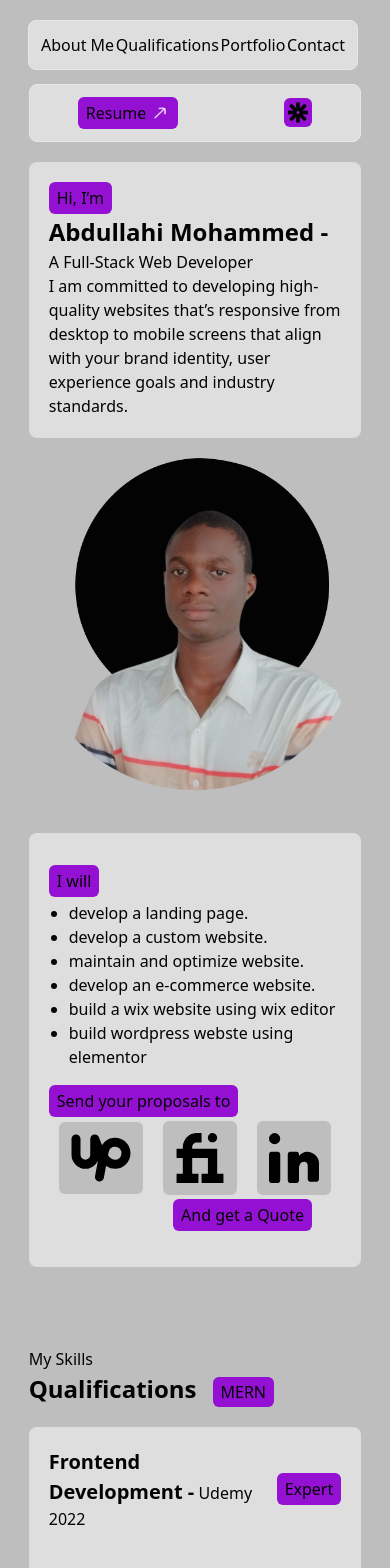
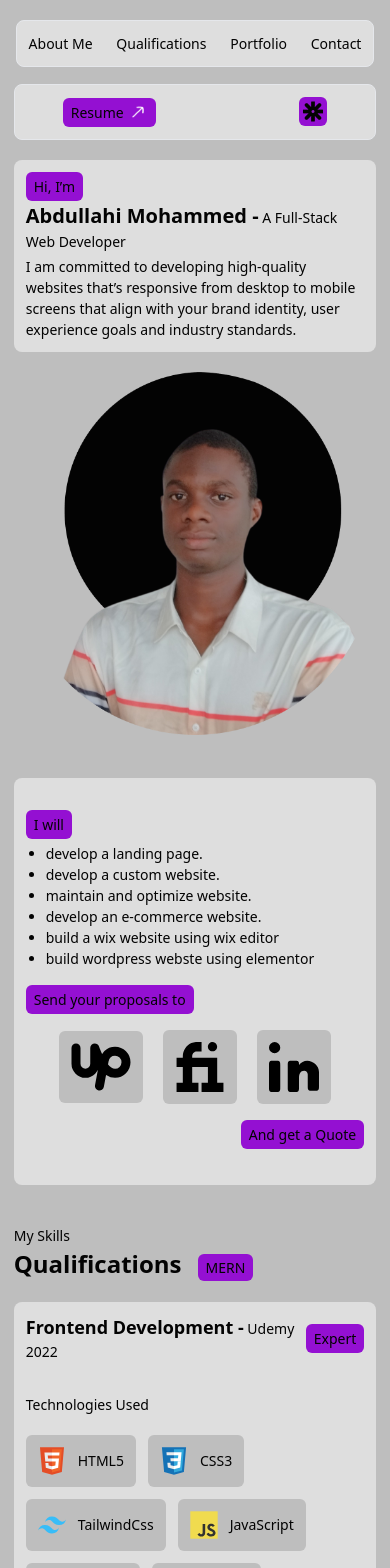
Before and after one commit to abdullahi-mohammed/portfoliov2, a React (Vite) app: page / in a window 390 px wide. Shown: the top 1568 px of the page. Built offline with nearby package versions, Linux system fonts and the light colour scheme.

Commit message:
worked on mobile screen

```diff
--- a/index.html
+++ b/index.html
@@ -8,7 +8,7 @@
   <title>Abdullahi Mohammed Portfolio</title>
 </head>
 
-<body class="p-5 bg-[#bebebe] text-[#030303] dark:bg-[#161616] dark:text-white ">
+<body class="bg-[#bebebe] text-[#030303] dark:bg-[#161616] dark:text-white ">
   <div id="root"></div>
   <script type="module" src="/src/main.tsx"></script>
 </body>
--- a/src/App.tsx
+++ b/src/App.tsx
@@ -19,13 +19,13 @@ function App() {
   }, []);
 
   return (
-    <div className='dark:bg-[#161616] relative dark:text-white bg-[#bebebe] text-[#030303] max-w-[1240px] w-[95%] mx-auto'>
+    <div className='px-1 py-5 md:p-5 text-[14px] md:text-[16px] dark:bg-[#161616] relative dark:text-white bg-[#bebebe] text-[#030303] max-w-[1240px] w-[95%] mx-auto'>
       <Header />
       <Hero />
       <Qualifications />
       <Portfolio />
       <Contact />
-      <hr className='mt-20' />
+      <hr className='mt-10 md:mt-20' />
       <Footer />
     </div>
   )
--- a/src/components/card.tsx
+++ b/src/components/card.tsx
@@ -1,7 +1,7 @@
 
 const Card = (props: any) => {
     return (
-        <div data-aos={props.dataAos} className={`${props.className} dark:bg-[#030303] dark:text-white bg-[#dedede] text-[#030303] p-5 rounded-lg`}>
+        <div data-aos={props.dataAos} className={`${props.className} dark:bg-[#030303] dark:text-white bg-[#dedede] text-[#030303] p-3 md:p-5 rounded-lg`}>
             {props.children}
         </div>
     )
--- a/src/components/contact.tsx
+++ b/src/components/contact.tsx
@@ -3,7 +3,7 @@ import Card from "./card";
 
 const Contact = () => {
     return (
-        <section id="contact" className="mt-20">
+        <section id="contact" className="mt-10 md:mt-20">
             <h4>Connect with me through:</h4>
             <ul className="flex flex-wrap gap-5 mt-5">
                 <li><a href="https://github.com/mabdul45" target="_blank">
--- a/src/components/footer.tsx
+++ b/src/components/footer.tsx
@@ -2,7 +2,7 @@
 const Footer = () => {
     return (
         <footer className="m-5">
-            <ul className="flex flex-col md:flex-row justify-between items-center
+            <ul className="flex flex-col md:flex-row gap-4 md:gap-auto justify-between items-center
             ">
                 <li>Built using react and tailwind</li>
                 <li>2024 - Built by me Figma</li>
--- a/src/components/header.tsx
+++ b/src/components/header.tsx
@@ -50,7 +50,7 @@ const Header = () => {
     return (
         <header className="z-[99999] md:sticky top-5 md:flex justify-between items-center md:gap-24">
 
-            <ul className="z-10 hover:text-[#9410D2] md:relative fixed left-7 right-8 md:left-auto md:right-auto top-5 md:top-0 dark:bg-[#030303] dark:text-white bg-[#dedede] text-[#030303] flex flex-1 justify-between items-center md:px-12 md:py-3 p-3 rounded-lg border-solid border">
+            <ul className="z-10 hover:text-[#9410D2] md:relative fixed right-[4%] left-[4%] md:left-auto md:right-auto top-5 md:top-0 dark:bg-[#030303] dark:text-white bg-[#dedede] text-[#030303] flex flex-1 justify-between items-center md:px-12 md:py-3 p-3 rounded-lg border-solid border">
                 <li><Link
                     activeClass="active"
                     to="about"
--- a/src/components/hero.tsx
+++ b/src/components/hero.tsx
@@ -13,15 +13,15 @@ const Hero = () => {
         <div id="about" className="mt-5">
             <Card dataAos="fade" className="">
                 <div><p className="px-2 py-1 rounded-md bg-[#9410D2] w-fit">Hi, I’m</p></div>
-                <p><span className="text-[24px] font-bold">Abdullahi Mohammed -</span> <span>A Full-Stack Web Developer</span></p>
-                <p>I am committed to developing high-quality websites that’s responsive from desktop to mobile screens that align with your brand identity, user experience goals and industry standards.</p>
+                <p><span className="text-[20px] md:text-[24px] font-bold">Abdullahi Mohammed -</span> <span>A Full-Stack Web Developer</span></p>
+                <p className="mt-1">I am committed to developing high-quality websites that’s responsive from desktop to mobile screens that align with your brand identity, user experience goals and industry standards.</p>
             </Card>
 
             <ul className="mt-5 flex flex-col md:flex-row justify-between items-center gap-10">
                 <li className="mx-auto">
                     <img className="w-[400px]" src={abdullahi_picture} alt="Abdullahi Picture" />
                 </li>
-                <li className="flex-1">
+                <li className="flex-1 w-full md:w-auto">
                     <Card className="py-8">
                         <p className="px-2 py-1 rounded-md bg-[#9410D2] w-fit mb-1">I will</p>
                         <ul className="list-disc ml-5">
@@ -32,7 +32,7 @@ const Hero = () => {
                             <li>build a  wix website using wix editor</li>
                             <li>build wordpress webste using elementor</li>
                         </ul>
-                        <p className="px-2 py-1 rounded-md bg-[#9410D2] w-fit mt-4 mb-1
+                        <p className="px-2 py-1 rounded-md bg-[#9410D2] w-fit mt-4 mb-4 md:mb-auto
                         ">Send your proposals to</p>
                         <ul className="flex items-center justify-center gap-5">
                             <li><a href="https://www.upwork.com/freelancers/abdullahimohammed" target="_blank" className="flex p-3 items-center justify-center rounded-md dark:bg-[#161616] dark:text-white bg-[#bebebe] text-[#030303] dark:hover:bg-[#2e2e2e] hover:bg-[#9e9e9e] transition-all duration-300 w-fit"><svg xmlns="http://www.w3.org/2000/svg" className="dark:stroke-white stroke-black" width="60" height="48" fill="none"><path stroke="" stroke-linecap="round" stroke-linejoin="round" stroke-width="9" d="M5 5v15.833c0 5.175 4.269 9.5 9.375 9.5s9.375-4.325 9.375-9.5V5c3.125 7.917 8.991 25.333 20.313 25.333C50.02 30.333 55 25.287 55 19.25S50.02 8.167 44.062 8.167c-6.334 0-10.084 4.75-10.937 9.5C32.369 21.878 28.437 43 28.437 43" /></svg></a></li>
@@ -40,7 +40,7 @@ const Hero = () => {
                             </li>
                             <li><a href="https://www.linkedin.com/in/abdullahi-mohammed-website-developer/" target="_blank" className="flex p-3 items-center justify-center rounded-md dark:bg-[#161616] dark:text-white bg-[#bebebe] text-[#030303] dark:hover:bg-[#2e2e2e] hover:bg-[#9e9e9e] transition-all duration-300 w-fit"><svg xmlns="http://www.w3.org/2000/svg" width="50" height="50" className="dark:fill-white" ><path d="M6.25 18.75H5c-2.357 0-3.536 0-4.268.732C0 20.215 0 21.393 0 23.75V45c0 2.357 0 3.535.732 4.268C1.464 50 2.643 50 5 50h1.25c2.357 0 3.535 0 4.268-.732.732-.733.732-1.911.732-4.268V23.75c0-2.357 0-3.535-.732-4.268-.733-.732-1.911-.732-4.268-.732ZM11.25 5.625a5.625 5.625 0 1 1-11.25 0 5.625 5.625 0 0 1 11.25 0ZM25.815 18.75H23.75c-2.357 0-3.535 0-4.268.732-.732.733-.732 1.911-.732 4.268V45c0 2.357 0 3.535.732 4.268.733.732 1.911.732 4.268.732H25c2.357 0 3.535 0 4.268-.732C30 48.535 30 47.357 30 45v-8.75c0-4.142 1.32-7.5 5.22-7.5 1.95 0 3.53 1.68 3.53 3.75v11.25c0 2.357 0 3.536.732 4.268.732.732 1.91.732 4.268.732h1.247c2.356 0 3.534 0 4.267-.732.732-.732.732-1.91.733-4.267L50 30.001c0-6.213-5.91-11.25-11.758-11.25-3.33 0-6.3 1.632-8.242 4.184 0-1.575 0-2.363-.342-2.947a2.5 2.5 0 0 0-.896-.896c-.584-.342-1.372-.342-2.947-.342Z" /></svg></a></li>
                         </ul>
-                        <p className="px-2 py-1 rounded-md bg-[#9410D2] w-fit my-1 ml-auto mr-[10%]">And get a Quote</p>
+                        <p className="px-2 py-1 rounded-md bg-[#9410D2] w-fit my-1 ml-auto mr-0 md:mr-[10%] mt-4 md:mt-auto">And get a Quote</p>
                     </Card>
                 </li>
             </ul>
--- a/src/components/portfolio.tsx
+++ b/src/components/portfolio.tsx
@@ -52,10 +52,10 @@ const Portfolio = () => {
     ]
 
     return (
-        <section id="portfolio" className="mt-20 scroll-mt-[120px]">
+        <section id="portfolio" className="mt-10 md:mt-20 scroll-mt-[120px]">
             <div>
                 <p>Projects Done</p>
-                <h1 className="font-bold text-[24px]">Portfolio</h1>
+                <h1 className="font-bold text-[20px] md:text-[24px]">Portfolio</h1>
             </div>
             <div className="flex mt-5 justify-between flex-wrap gap-2 gap-y-5">
                 {
--- a/src/components/qualifications.tsx
+++ b/src/components/qualifications.tsx
@@ -97,7 +97,7 @@ const Qualifications = () => {
 
     return (
         // <Element name="qualifications" className="element">
-        <section id="qualifications" className="mt-20 scroll-mt-[120px]">
+        <section id="qualifications" className="mt-10 md:mt-20 scroll-mt-[120px]">
             <div>
                 <div>
                     <p>My Skills</p>
@@ -110,7 +110,7 @@ const Qualifications = () => {
             <Card dataAos="slide-up" className="mt-5">
                 <div>
                     <div className="flex items-center justify-between">
-                        <h4><span className="font-semibold text-[20px]">Frontend Development -</span> Udemy 2022</h4>
+                        <h4><span className="font-semibold text-[18px] md:text-[20px]">Frontend Development -</span> Udemy 2022</h4>
                         <p className="px-2 py-1 rounded-md bg-[#9410D2] w-fit">Expert</p>
                     </div>
                     <div className="mt-8">
```
